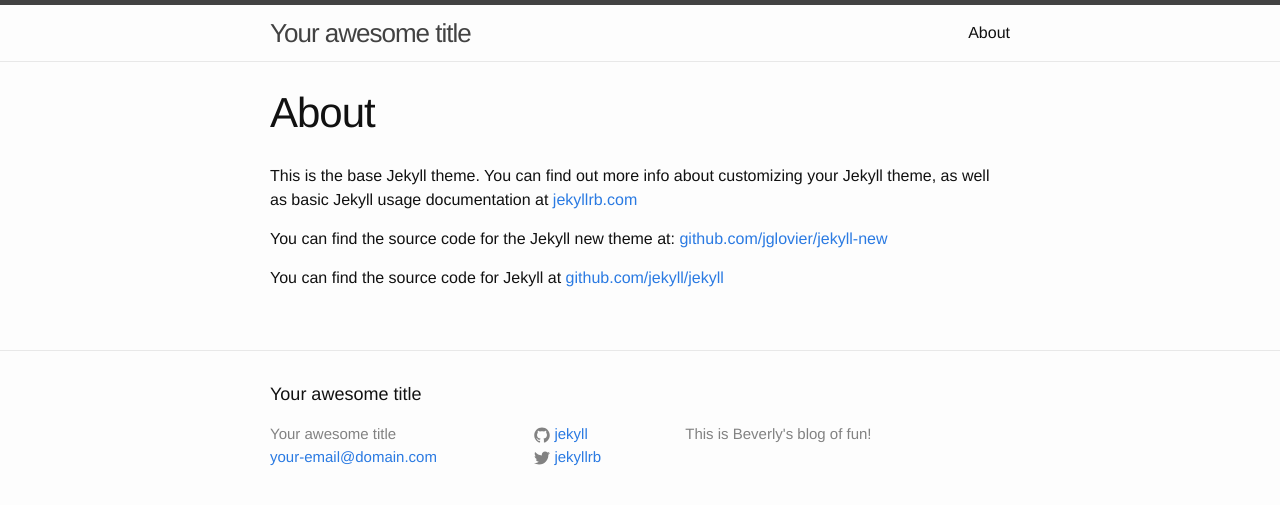
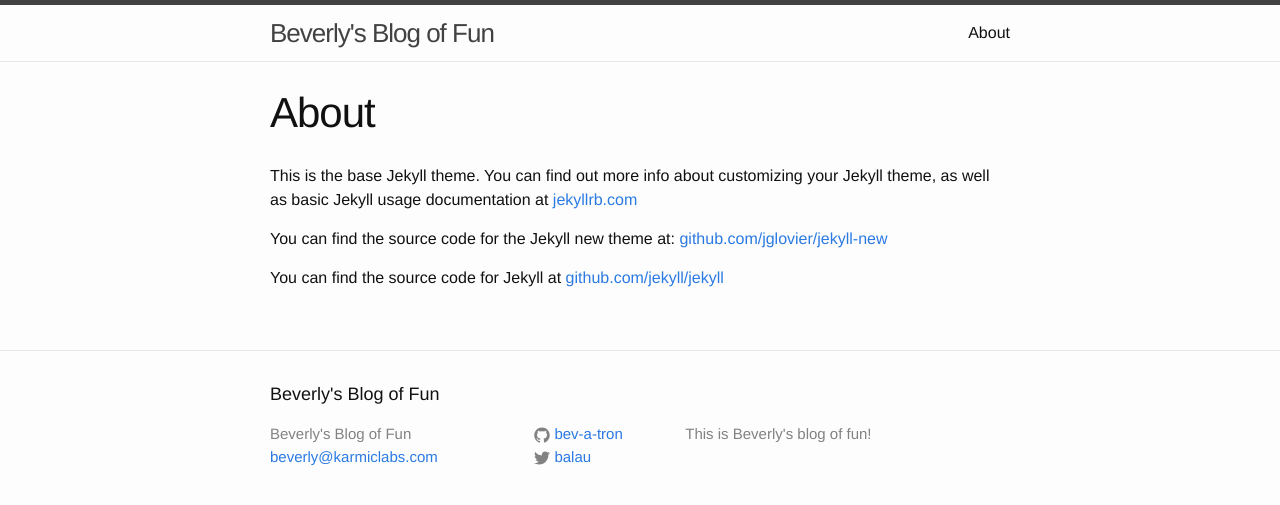
Before and after one commit to bev-a-tron/bev-a-tron.github.io, a Jekyll site: the page built from about.md, in a window 1280 px wide. Shown: the top 505 px of the page. Built offline with Jekyll 4.4.1, drawn with Linux system fonts in a browser that asks for light colours.

Commit message:
Add twitter, github, email info

```diff
--- a/_config.yml
+++ b/_config.yml
@@ -1,12 +1,12 @@
 # Site settings
-title: Your awesome title
-email: your-email@domain.com
+title: Beverly's Blog of Fun
+email: beverly@karmiclabs.com
 description: >
   This is Beverly's blog of fun!
 baseurl: "" # the subpath of your site, e.g. /blog/
 url: "http://yourdomain.com" # the base hostname & protocol for your site
-twitter_username: jekyllrb
-github_username:  jekyll
+twitter_username: balau
+github_username:  bev-a-tron
 
 # Build settings
 markdown: kramdown
```
